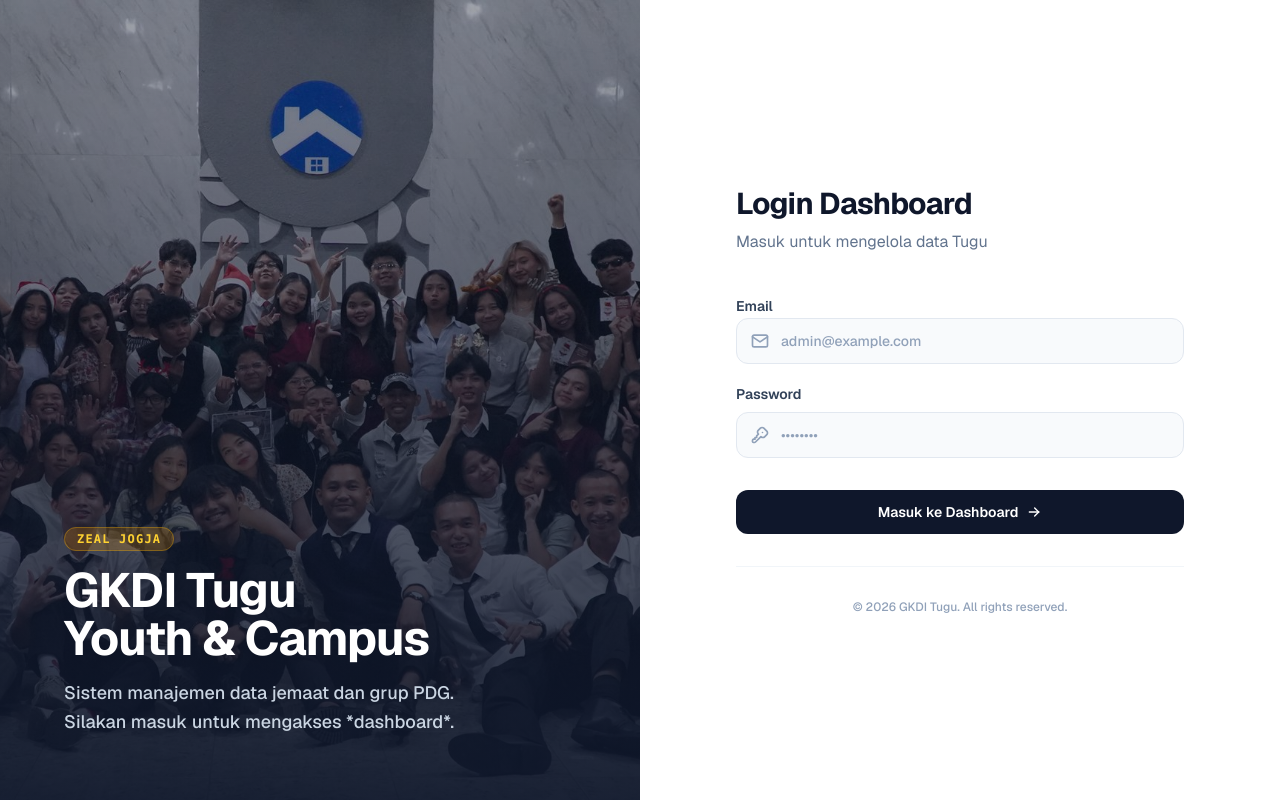
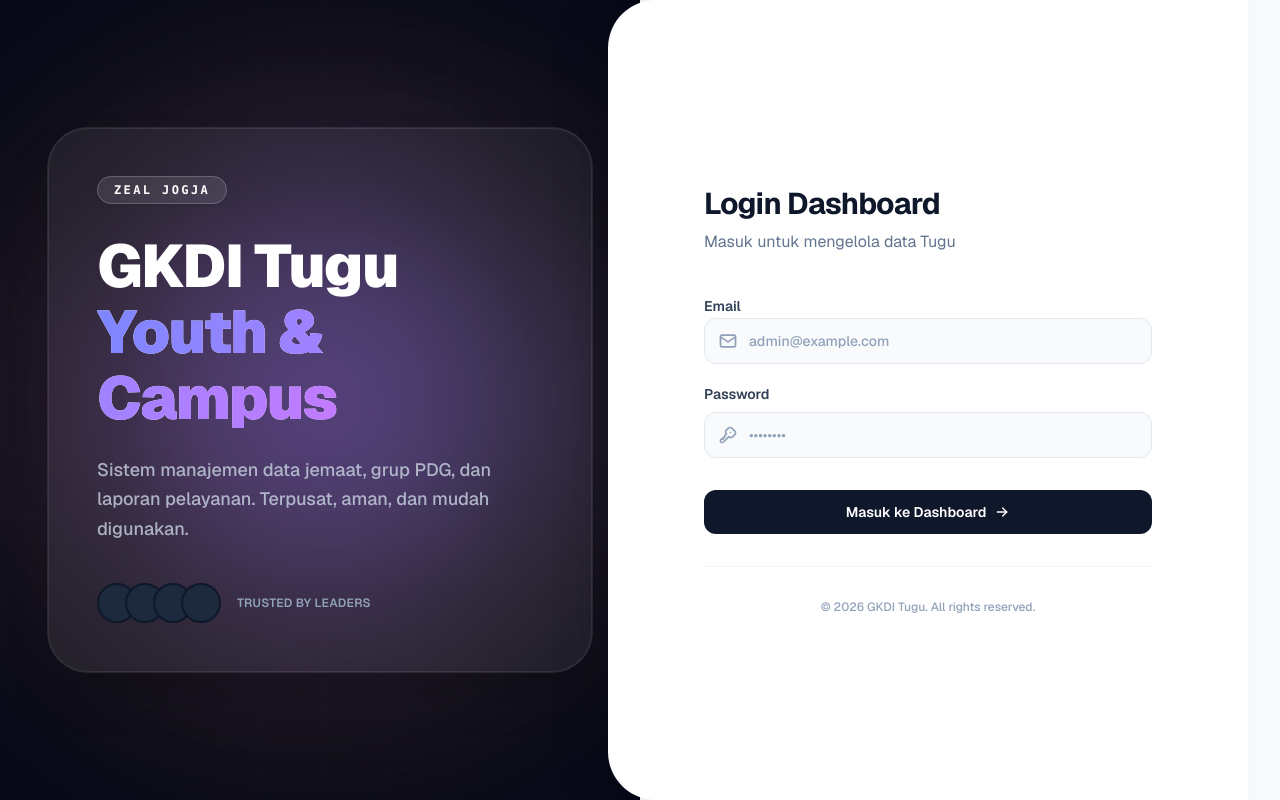
Before and after one commit to agadape/Zeal_pilar, a Next.js app: page /login in a window 1280 px wide. Built offline with nearby package versions, Linux system fonts and the light colour scheme.

Commit message:
style: implement glassmorphism hero on login page

```diff
--- a/src/app/login/page.tsx
+++ b/src/app/login/page.tsx
@@ -17,32 +17,56 @@
   )
 
   return (
-    <div className="min-h-screen flex bg-white selection:bg-indigo-500 selection:text-white">
-      {/* Left Column: Image Background */}
-      <div className="hidden lg:flex lg:w-1/2 relative overflow-hidden bg-slate-900">
-        <div
-          className="absolute inset-0 bg-cover bg-center bg-no-repeat opacity-60"
-          style={{ backgroundImage: `url('/login-bg.jpg')` }}
-        />
-        <div className="absolute inset-0 bg-gradient-to-t from-slate-900/90 via-slate-900/40 to-transparent" />
+    <div className="min-h-screen flex bg-slate-50 selection:bg-indigo-500 selection:text-white">
+      {/* Left Column: Glassmorphism Hero */}
+      <div className="hidden lg:flex lg:w-1/2 relative overflow-hidden bg-slate-950 items-center justify-center p-12">
+        {/* Background glow effects */}
+        <div className="absolute top-1/4 left-1/4 w-96 h-96 bg-indigo-500/30 rounded-full mix-blend-screen filter blur-[100px] animate-pulse" />
+        <div className="absolute bottom-1/4 right-1/4 w-96 h-96 bg-purple-500/20 rounded-full mix-blend-screen filter blur-[100px] animate-pulse" style={{ animationDelay: '2s' }} />
+        <div className="absolute top-1/2 left-1/2 -translate-x-1/2 -translate-y-1/2 w-[800px] h-[800px] bg-amber-500/10 rounded-full mix-blend-screen filter blur-[120px]" />
 
-        <div className="relative z-10 w-full h-full flex flex-col justify-end p-12 lg:p-16 text-white">
-          <div className="mb-4">
-            <span className="px-3 py-1 bg-amber-500/20 border border-amber-400/30 text-amber-300 font-mono text-xs font-bold uppercase tracking-widest rounded-full backdrop-blur-sm">
-              Zeal Jogja
-            </span>
+        {/* Subtle grid overlay */}
+        <div className="absolute inset-0 bg-[linear-gradient(rgba(255,255,255,0.02)_1px,transparent_1px),linear-gradient(90deg,rgba(255,255,255,0.02)_1px,transparent_1px)] bg-[size:64px_64px] [mask-image:radial-gradient(ellipse_80%_80%_at_50%_50%,#000_20%,transparent_100%)]" />
+
+        {/* Glass Card */}
+        <div className="relative z-10 w-full max-w-xl backdrop-blur-2xl bg-white/5 border border-white/10 p-12 rounded-[2.5rem] shadow-2xl flex flex-col items-start ring-1 ring-white/10 overflow-hidden">
+          {/* Inner reflection */}
+          <div className="absolute inset-0 bg-gradient-to-tr from-white/5 to-transparent opacity-50" />
+
+          <div className="relative z-20">
+            <div className="mb-8">
+              <span className="px-4 py-1.5 bg-white/10 border border-white/20 text-white font-mono text-xs font-bold uppercase tracking-[0.2em] rounded-full backdrop-blur-md shadow-sm">
+                Zeal Jogja
+              </span>
+            </div>
+
+            <h1 className="text-5xl xl:text-6xl font-black tracking-tight text-transparent bg-clip-text bg-gradient-to-br from-white via-white to-white/60 mb-6 leading-[1.1]">
+              GKDI Tugu <br />
+              <span className="text-transparent bg-clip-text bg-gradient-to-r from-indigo-400 to-purple-400">Youth & Campus</span>
+            </h1>
+
+            <p className="text-slate-300/80 text-lg max-w-md font-medium leading-relaxed mb-10">
+              Sistem manajemen data jemaat, grup PDG, dan laporan pelayanan. Terpusat, aman, dan mudah digunakan.
+            </p>
+
+            <div className="flex items-center gap-4">
+              <div className="flex -space-x-3">
+                {[1, 2, 3, 4].map((i) => (
+                  <div key={i} className="w-10 h-10 rounded-full border-2 border-slate-900 bg-slate-800 flex items-center justify-center shrink-0">
+                    <IconAlertCircle className="w-4 h-4 text-slate-500 opacity-0" />
+                  </div>
+                ))}
+              </div>
+              <p className="text-xs font-semibold text-slate-400 tracking-wide uppercase">
+                Trusted by Leaders
+              </p>
+            </div>
           </div>
-          <h1 className="text-4xl lg:text-5xl font-bold tracking-tight mb-4">
-            GKDI Tugu<br />Youth & Campus
-          </h1>
-          <p className="text-slate-300 text-lg max-w-md font-medium leading-relaxed">
-            Sistem manajemen data jemaat dan grup PDG. Silakan masuk untuk mengakses *dashboard*.
-          </p>
         </div>
       </div>
 
       {/* Right Column: Form */}
-      <div className="w-full lg:w-1/2 flex items-center justify-center p-6 sm:p-12">
+      <div className="w-full lg:w-1/2 flex items-center justify-center p-6 sm:p-12 bg-white rounded-l-[3rem] lg:-ml-8 relative z-20 shadow-[-20px_0_40px_rgba(0,0,0,0.1)]">
         <div className="w-full max-w-md">
           <div className="mb-10 text-center lg:text-left">
             <div className="inline-flex lg:hidden mb-6 items-center justify-center w-12 h-12 bg-indigo-50 rounded-xl">
```
